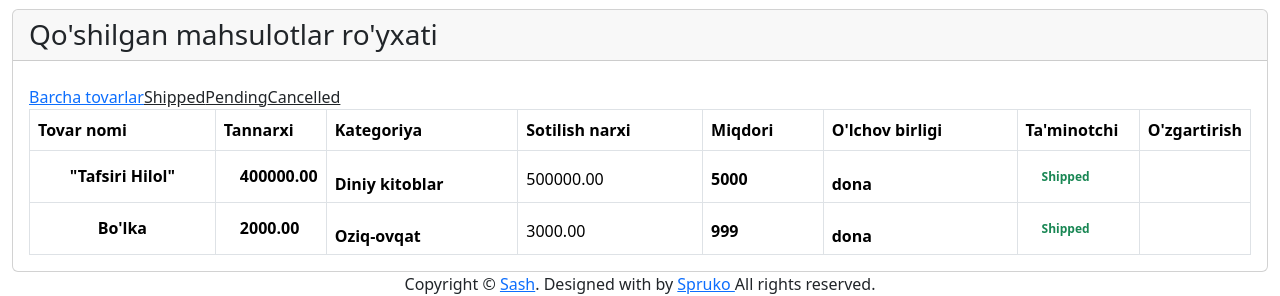
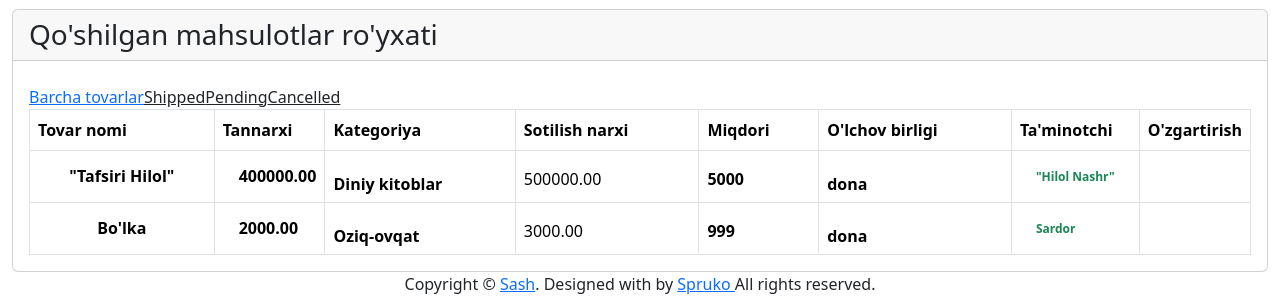
Before and after one commit to elyorxon/hisab, a Django app: page /product/product_list/ in a window 1280 px wide. Shown: the part 4809-5105 px from the top of the page. Run offline with Django 3.2, Linux system fonts and the light colour scheme; data comes from the database, SQL or seed files in the repository; some libraries are stand-ins or nearby versions.

Commit message:
changed product_list

```diff
--- a/core/templates/core/product_list.html
+++ b/core/templates/core/product_list.html
@@ -109,7 +109,7 @@
                                                                                 <td>
                                                                                     <div class="mt-sm-1 d-block">
                                                                                         <span
-                                                                                            class="badge bg-success-transparent rounded-pill text-success p-2 px-3">Shipped</span>
+                                                                                            class="badge bg-success-transparent rounded-pill text-success p-2 px-3">{{ product.taminotchi }}</span>
                                                                                     </div>
                                                                                 </td>
                                                                                 <td>
```
